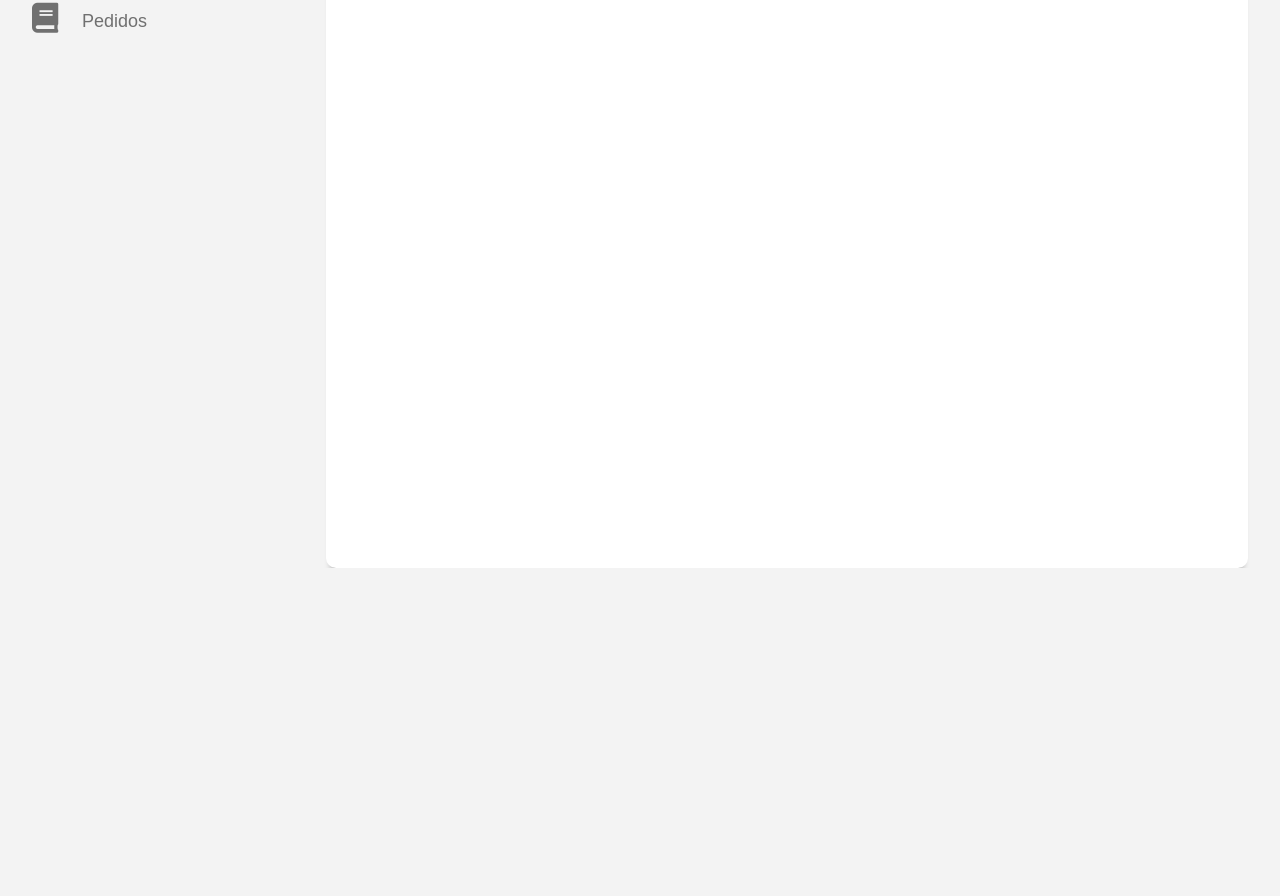
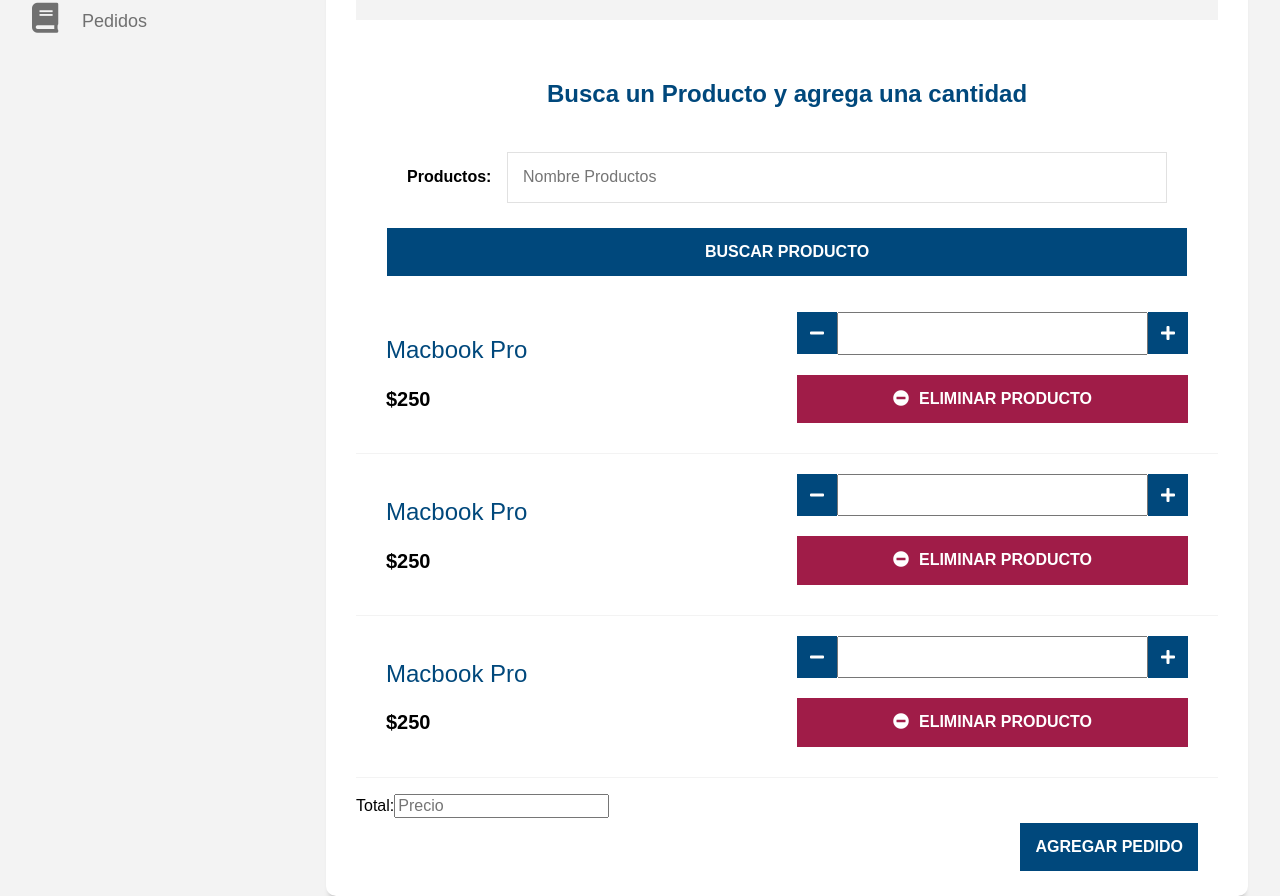
Before and after one commit to joseluisseg05/c_u_node_clientereact, a React (Create React App) app: page /pedidos/nuevo/1 in a window 1280 px wide. Shown: the part 349-1245 px from the top of the page. Before the commit the page ends 917 px from the top, so only its background shows below. Built offline with nearby package versions, Linux system fonts and the light colour scheme; no server answers.

Commit message:
Componentes para buscar productos

```diff
--- a/src/App.js
+++ b/src/App.js
@@ -20,6 +20,7 @@
 
 //pedidos
 import Pedidos from './components/pedidos/Pedidos';
+import NuevoPedido from './components/pedidos/NuevoPedido';
 
 function App(){ //dentro del return es jsx por lo cual se comenta distinto
   return(
@@ -39,6 +40,8 @@
               <Route exact path="/productos/editar/:id" component={EditarProducto} />
 
               <Route exact path="/pedidos" component={Pedidos} />
+              <Route exact path="/pedidos/nuevo/:id" component={NuevoPedido} />
+
             </Switch>
           </main>
         </div>
--- a/src/components/clients/Cliente.js
+++ b/src/components/clients/Cliente.js
@@ -43,6 +43,10 @@
                     <i className="fas fa-pen-alt"></i>
                     Editar Cliente
                 </Link>
+                <Link to={`/pedidos/nuevo/${_id}`} className="btn btn-amarillo">
+                    <i className="fas fa-plus"></i>
+                    Nuevo Pedido
+                </Link>
                 <button type="button" className="btn btn-rojo btn-eliminar" onClick={ () => eliminarCliente(_id) }>
                     <i className="fas fa-times"></i>
                     Eliminar Cliente
--- /dev/null
+++ b/src/components/pedidos/FormBuscarProducto.js
@@ -0,0 +1,25 @@
+import React from 'react'
+
+function FormBuscarProducto(props) {
+    return (//se pasa las referencias de las funciones
+        <form onSubmit={props.buscarProducto}>
+            <legend>Busca un Producto y agrega una cantidad</legend>
+                <div className="campo">
+                    <label>Productos:</label>
+                    <input
+                        type="text"
+                        placeholder="Nombre Productos"
+                        name="productos"
+                        onChange={props.leerDatosBusqueda}
+                    />
+                </div>
+                <input
+                    type="submit"
+                    className="btn btn-azul btn-block"
+                    value="Buscar Producto"
+                />
+        </form>
+    )
+}
+
+export default FormBuscarProducto;
--- /dev/null
+++ b/src/components/pedidos/NuevoPedido.js
@@ -0,0 +1,111 @@
+import React, {useState, useEffect, Fragment } from 'react'
+import clienteAxios from '../../config/axios';
+
+import FormBuscar from './FormBuscarProducto';
+
+function NuevoPedido(props) {
+
+    //extraer id de cliente
+    const { id } = props.match.params;
+
+    const [cliente, guardarCliente] = useState({});
+
+
+
+    useEffect( ()=> {
+        //obtener cliente
+        const consultarAPI2 = async() => {
+            const resultado = await clienteAxios.get(`/clientes/${id}`);
+            guardarCliente(resultado.data.cliente);
+        }
+
+        consultarAPI2();
+    }, []);
+
+    const buscarProducto = () => {
+
+    }
+
+    const leerDatosBusqueda = () => {
+
+    }
+
+    return (
+        <Fragment>
+            <h2>Nuevo Pedido</h2>
+            <div className="ficha-cliente">
+                <h3>Datos de Cliente</h3>
+                <p>Nombre: {cliente.nombre} {cliente.apellido}</p>
+                <p>Telefono: {cliente.telefono}</p>
+            </div>
+
+            <FormBuscar
+                buscarProducto={buscarProducto}
+                leerDatosBusqueda={leerDatosBusqueda}
+            />
+
+            <ul className="resumen">
+                <li>
+                    <div className="texto-producto">
+                        <p className="nombre">Macbook Pro</p>
+                        <p className="precio">$250</p>
+                    </div>
+                    <div className="acciones">
+                        <div className="contenedor-cantidad">
+                            <i className="fas fa-minus"></i>
+                            <input type="text" name="cantidad" />
+                            <i className="fas fa-plus"></i>
+                        </div>
+                        <button type="button" className="btn btn-rojo">
+                            <i className="fas fa-minus-circle"></i>
+                                Eliminar Producto
+                        </button>
+                    </div>
+                </li>
+                <li>
+                    <div className="texto-producto">
+                        <p className="nombre">Macbook Pro</p>
+                        <p className="precio">$250</p>
+                    </div>
+                    <div className="acciones">
+                        <div className="contenedor-cantidad">
+                            <i className="fas fa-minus"></i>
+                            <input type="text" name="cantidad" />
+                            <i className="fas fa-plus"></i>
+                        </div>
+                        <button type="button" className="btn btn-rojo">
+                            <i className="fas fa-minus-circle"></i>
+                                Eliminar Producto
+                        </button>
+                    </div>
+                </li>
+                <li>
+                    <div className="texto-producto">
+                        <p className="nombre">Macbook Pro</p>
+                        <p className="precio">$250</p>
+                    </div>
+                    <div className="acciones">
+                        <div className="contenedor-cantidad">
+                            <i className="fas fa-minus"></i>
+                            <input type="text" name="cantidad" />
+                            <i className="fas fa-plus"></i>
+                        </div>
+                        <button type="button" className="btn btn-rojo">
+                            <i className="fas fa-minus-circle"></i>
+                                Eliminar Producto
+                        </button>
+                    </div>
+                </li>
+            </ul>
+            <div className="campo">
+                <label>Total:</label>
+                <input type="number" name="precio" placeholder="Precio" readonly="readonly" />
+            </div>
+            <div className="enviar">
+                <input type="submit" className="btn btn-azul" value="Agregar Pedido" />
+            </div>
+        </Fragment>
+    )
+}
+
+export default NuevoPedido;
```
